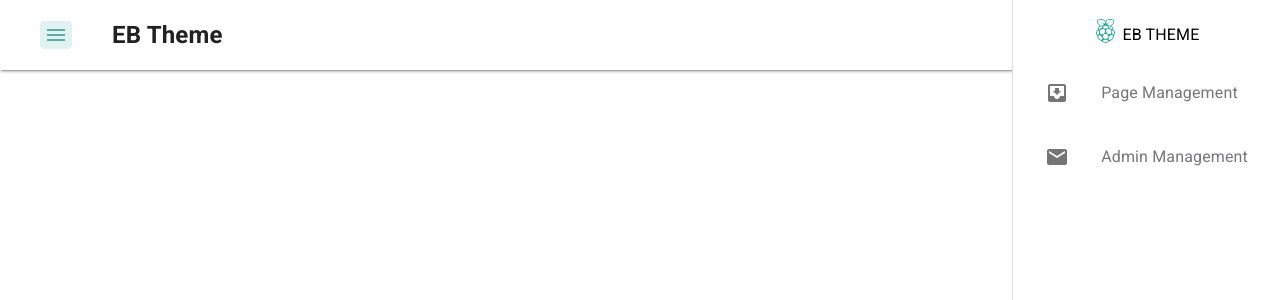
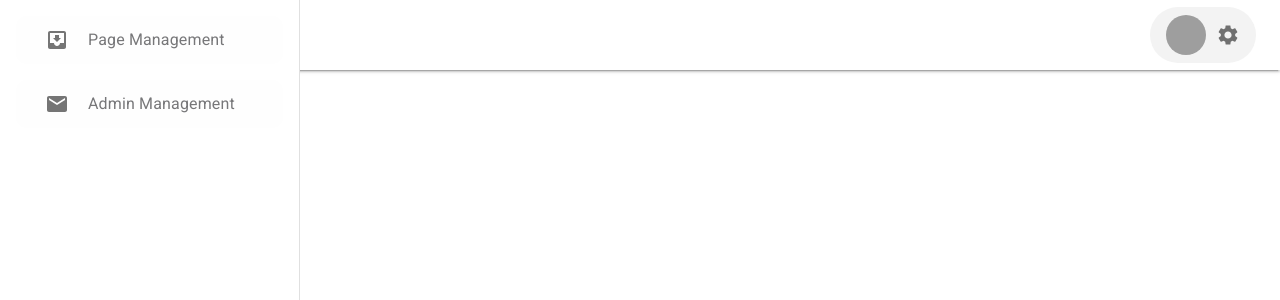
Before and after one commit to buzzracharyeah-rejan/eb_theme, a React (Create React App) app: page /dashboard/adminManagement in a window 1280 px wide. Both pictures are taken after a click on the button 56 px from the left and 35 px from the top of the page. Shown: the top 300 px of the page. Built offline with nearby package versions, Linux system fonts and the light colour scheme; grey boxes are pictures that could not be loaded.

Commit message:
make sidemenu anchor to left

```diff
--- a/src/layouts/AppBar/AppBar.styles.js
+++ b/src/layouts/AppBar/AppBar.styles.js
@@ -1,4 +1,13 @@
-import { styled, Button, Box, AppBar, Toolbar, IconButton, Typography, Avatar } from '@mui/material';
+import {
+  styled,
+  Button,
+  Box,
+  AppBar,
+  Toolbar,
+  IconButton,
+  Typography,
+  Avatar,
+} from '@mui/material';
 
 export const LoginButton = styled(({ ...otherProps }) => <Button {...otherProps} />)`
   background-color: #f3f3f3;
@@ -22,11 +31,11 @@ background-color: #fff;
   color: #212121;
   font-family: 'Roboto', sans-serif;
   height: 70px;
+  position: relative;
 `;
 
 export const AppToolbar = styled(({ ...otherProps }) => <Toolbar {...otherProps} />)`
   // border: 1rem;
-
 `;
 
 export const SideMenuToggleButton = styled(({ ...otherProps }) => <IconButton {...otherProps} />)`
@@ -46,7 +55,6 @@ export const BrandText = styled(({ ...otherProps }) => <Typography {...otherProp
   font-weight: 600;
   padding: 1rem;
   font-size: 1.5rem;
-
 `;
 
 export const ProfileButton = styled(({ ...otherProps }) => <IconButton {...otherProps} />)`
--- a/src/layouts/AppBar/index.js
+++ b/src/layouts/AppBar/index.js
@@ -20,7 +20,6 @@ const MuiAppBar = () => {
   const { anchorEl, handleClick, open, toggleSidebar } = useContext(AppBarContext);
 
   return (
-    <>
     <NavWrapper elevation={2} position='static'>
     <AppToolbar>
       <SideMenuToggleButton
@@ -56,7 +55,6 @@ const MuiAppBar = () => {
       <ProfileMenu />
     </AppToolbar>
   </NavWrapper>
-    </>
   );
 };
 
--- a/src/layouts/Drawer/Drawer.styles.js
+++ b/src/layouts/Drawer/Drawer.styles.js
@@ -11,16 +11,14 @@ import {
 } from '@mui/material';
 
 export const SideMenu = styled(({ ...otherProps }) => <Drawer {...otherProps} />)`
-  position: relative;
-  top: 20;
+z-index: 1;
+position: relative;
 `;
 
 export const AppList = styled(({ ...otherProps }) => <List {...otherProps} />)`
-  // background-color: #f3f3f3;
 `;
 
 export const AppListItem = styled(({ ...otherProps }) => <ListItem {...otherProps} />)`
-  // background-color: #f3f3f3;
 `;
 
 export const AppListButton = styled(({ ...otherProps }) => <ListItemButton {...otherProps} />)`
@@ -34,7 +32,9 @@ export const AppListButton = styled(({ ...otherProps }) => <ListItemButton {...o
   }
 `;
 
-export const AppListIcon = styled(({ ...otherProps }) => <ListItemIcon {...otherProps} />)``;
+export const AppListIcon = styled(({ ...otherProps }) => <ListItemIcon {...otherProps} />)`
+padding: 0 0.8rem;
+`;
 
 export const AppListText = styled(({ ...otherProps }) => <ListItemText {...otherProps} />)`
    ;
--- a/src/layouts/Drawer/index.jsx
+++ b/src/layouts/Drawer/index.jsx
@@ -12,7 +12,7 @@ import {
   AppListText,
   BrandText,
   SideMenu,
-  BrandIcon
+  BrandIcon,
 } from './Drawer.styles';
 import { Icon } from '@mui/material';
 
@@ -23,16 +23,23 @@ const ItemsList = [
 
 const AppDrawer = () => {
   const { sidebarOpen } = useContext(AppBarContext);
+  const drawerWidth = 300;
   const navigate = useNavigate();
   return (
-    <div sx={{ position: 'relative' }}>
-      <SideMenu variant='persistent' anchor='right' open={sidebarOpen}>
-        <BrandText variant='body1' component='p' gutterBottom={true} align='center'>
-          <BrandIcon >
+    <SideMenu
+      variant='persistent'
+      anchor='left'
+      open={sidebarOpen}
+      sx={{
+        '& .MuiDrawer-paper': { boxSizing: 'border-box', width: drawerWidth},
+      }}
+    >
+      {/* <BrandText variant='body1' component='p' gutterBottom={true} align='center'>
+        <BrandIcon>
           <i className='fa-brands fa-raspberry-pi'></i>
         </BrandIcon>
         EB THEME
-        </BrandText>
+      </BrandText> */}
       <AppList>
         {ItemsList.map(({ icon, text, path }) => (
           <AppListItem key={text}>
@@ -44,7 +51,6 @@ const AppDrawer = () => {
         ))}
       </AppList>
     </SideMenu>
-    </div>
   );
 };
 
--- a/src/layouts/index.jsx
+++ b/src/layouts/index.jsx
@@ -5,17 +5,12 @@ import AppBar from './AppBar';
 import AppBarProvider from '../context/AppBarContext';
 import { styled } from '@mui/material';
 
-const LayoutWrapper = styled('div')`
-`;
-
 const BaseLayout = ({ children }) => {
   return (
     <AppBarProvider>
-      <LayoutWrapper>
         <AppBar />
         <Sidebar />
         {children}
-      </LayoutWrapper>
     </AppBarProvider>
   );
 };
```
Lines whose indentation alone changed are shown as unchanged.
